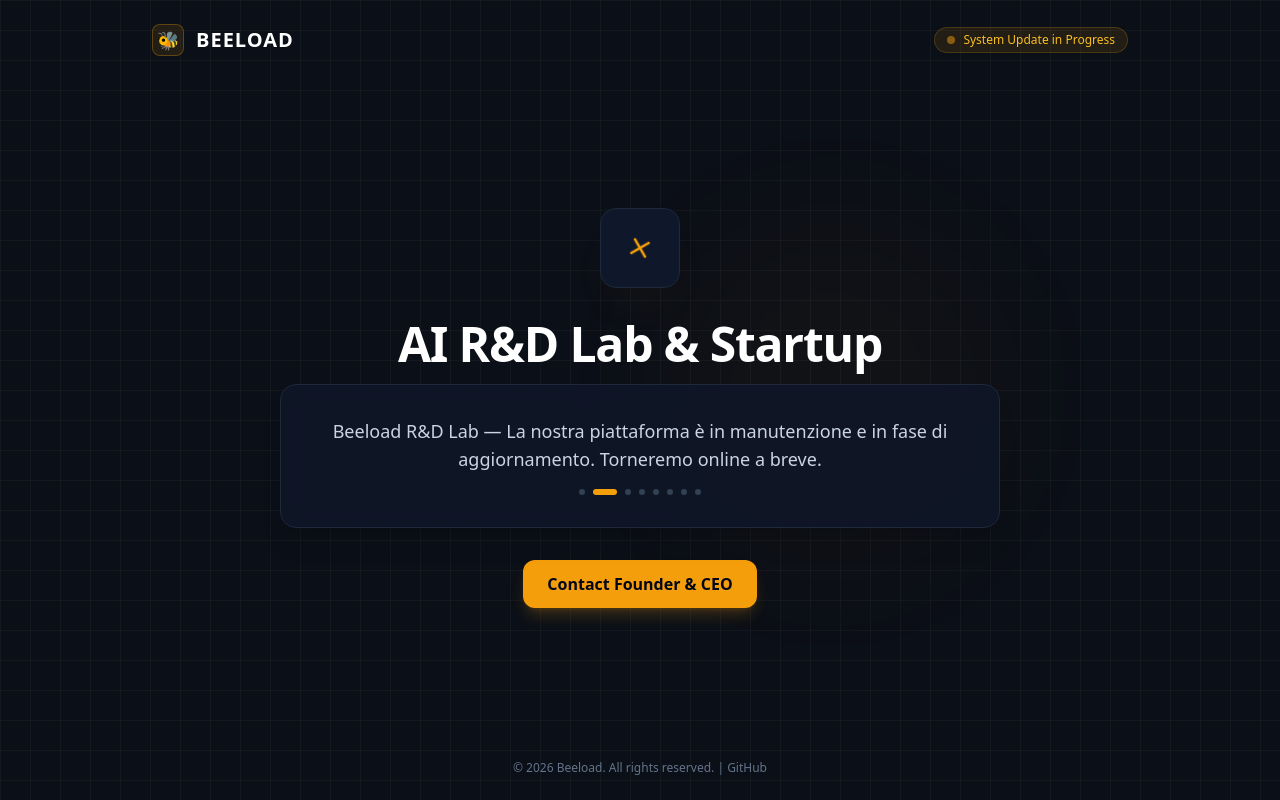
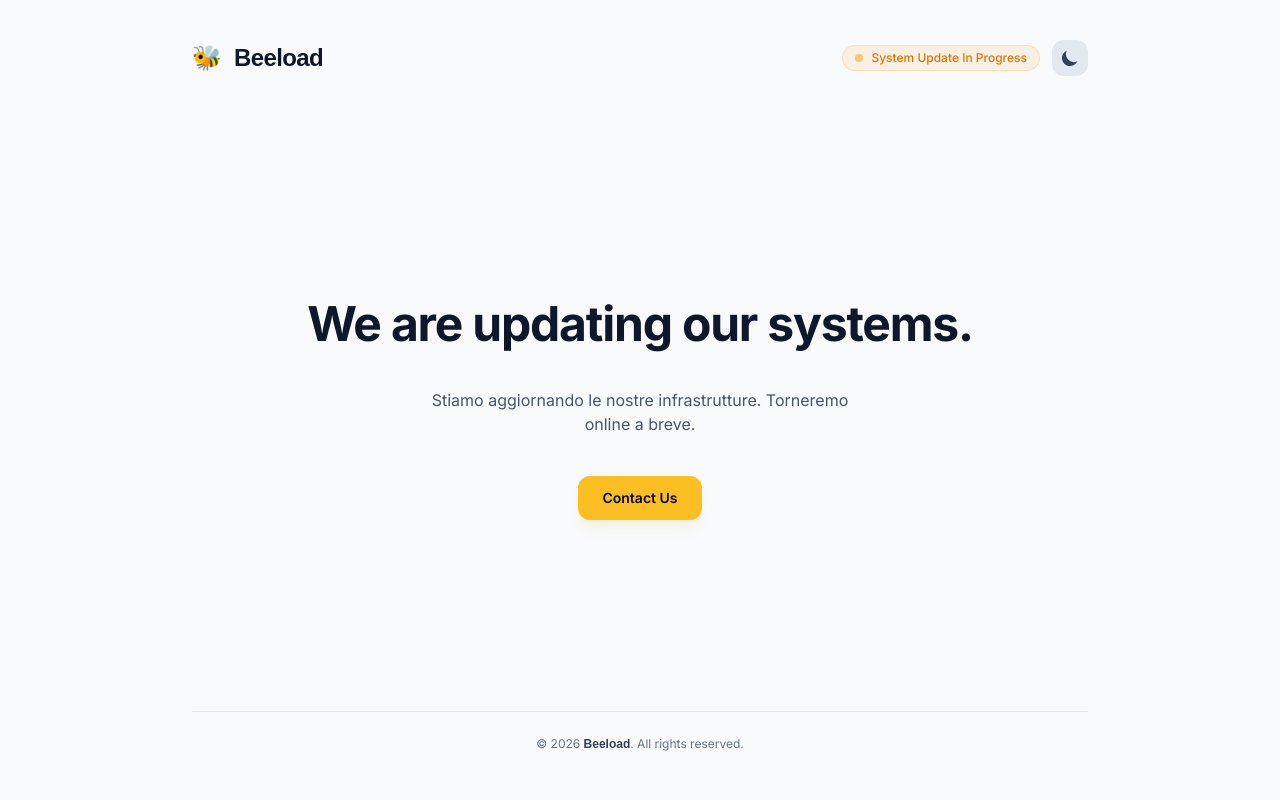
Before and after one commit to beeload-ai/website, a plain HTML site: page index.html in a window 1280 px wide. Drawn offline with nearby package versions, Linux system fonts and the light colour scheme.

Commit message:
Update index.html

```diff
--- a/index.html
+++ b/index.html
@@ -1,157 +1,146 @@
 <!DOCTYPE html>
-<html lang="en" class="dark">
+<html lang="it" class="dark">
 <head>
   <meta charset="UTF-8">
   <meta name="viewport" content="width=device-width, initial-scale=1.0">
-  <title>Beeload — AI R&D Lab & Startup</title>
+  <title>Beeload</title>
+
+  <!-- Google Fonts: Inter -->
+  <link rel="preconnect" href="https://fonts.googleapis.com">
+  <link rel="preconnect" href="https://fonts.gstatic.com" crossorigin>
+  <link href="https://fonts.googleapis.com/css2?family=Inter:wght@300;400;500;600;700&display=swap" rel="stylesheet">
+
+  <!-- Tailwind CSS CDN -->
   <script src="https://cdn.tailwindcss.com"></script>
   <script>
     tailwind.config = {
       darkMode: 'class',
-      theme: {
-        extend: {
-          colors: {
-            brand: {
-              gold: '#F59E0B',
-              dark: '#0B0F17',
-              card: '#111827',
-              border: '#1F2937'
-            }
-          }
-        }
-      }
     }
   </script>
+
   <style>
-    @keyframes pulseGlow {
-      0%, 100% { opacity: 0.2; transform: scale(1); }
-      50% { opacity: 0.5; transform: scale(1.05); }
+    body {
+      font-family: 'Inter', sans-serif;
     }
-    .bg-grid {
-      background-size: 30px 30px;
-      background-image:
-        linear-gradient(to right, rgba(255, 255, 255, 0.03) 1px, transparent 1px),
-        linear-gradient(to bottom, rgba(255, 255, 255, 0.03) 1px, transparent 1px);
-    }
-    .glow-effect {
-      animation: pulseGlow 6s infinite ease-in-out;
-    }
-    .fade-text {
-      transition: opacity 0.5s ease-in-out, transform 0.5s ease-in-out;
-    }
-    .fade-out {
-      opacity: 0;
-      transform: translateY(6px);
-    }
-    .fade-in {
-      opacity: 1;
-      transform: translateY(0);
+    .font-arian {
+      font-family: 'Arian', 'Arian AMU', sans-serif;
     }
   </style>
 </head>
-<body class="bg-brand-dark text-slate-100 min-h-screen flex flex-col justify-between font-sans antialiased bg-grid relative overflow-x-hidden">
+<body class="bg-slate-50 text-slate-900 dark:bg-slate-950 dark:text-slate-100 min-h-screen flex flex-col justify-between items-center p-6 antialiased transition-colors duration-300">
 
-  <!-- Background Ambient Glow -->
-  <div class="absolute top-1/4 left-1/2 -translate-x-1/2 -translate-y-1/2 w-96 h-96 bg-amber-500/10 rounded-full blur-3xl pointer-events-none glow-effect"></div>
+  <!-- Header / Brand -->
+  <header class="w-full max-w-4xl flex justify-between items-center py-4">
+    <div class="flex items-center gap-3">
+      <!-- Immagine Logo Ufficiale -->
+      <img src="logo.png" alt="Beeload Logo" class="h-10 w-auto object-contain" onerror="this.style.display='none'; document.getElementById('logo-fallback').style.display='block';">
 
-  <!-- Header -->
-  <header class="w-full max-w-5xl mx-auto px-6 py-6 flex justify-between items-center z-10">
+      <!-- Fallback se il logo non è ancora stato caricato -->
+      <div id="logo-fallback" class="hidden text-amber-500 font-bold text-2xl">🐝</div>
+
+      <span class="font-arian font-bold text-2xl tracking-tight text-slate-900 dark:text-white">Beeload</span>
+    </div>
+
+    <!-- Controlli Header: Status & Theme Toggle -->
     <div class="flex items-center gap-3">
-      <div class="w-8 h-8 rounded-lg bg-amber-500/10 border border-amber-500/30 flex items-center justify-center text-amber-500 font-bold text-lg">
-        🐝
+      <div class="hidden sm:flex items-center gap-2 px-3 py-1 bg-amber-500/10 border border-amber-500/20 rounded-full text-xs text-amber-600 dark:text-amber-400 font-medium">
+        <span class="w-2 h-2 rounded-full bg-amber-500 animate-pulse"></span>
+        System Update In Progress
       </div>
-      <span class="font-bold text-xl tracking-wider text-white">BEELOAD</span>
-    </div>
-    <div class="inline-flex items-center gap-2 px-3 py-1 rounded-full bg-amber-500/10 border border-amber-500/20 text-xs text-amber-400">
-      <span class="w-2 h-2 rounded-full bg-amber-500 animate-pulse"></span>
-      <span>System Update in Progress</span>
+
+      <!-- Pulsante Switch Light / Dark Mode -->
+      <button id="theme-toggle" class="p-2 rounded-xl bg-slate-200 dark:bg-slate-800 text-slate-700 dark:text-slate-300 hover:bg-slate-300 dark:hover:bg-slate-700 transition-colors" aria-label="Cambia tema">
+        <!-- Icona Sole (Light Mode) -->
+        <svg id="theme-toggle-light-icon" class="w-5 h-5 hidden" fill="currentColor" viewBox="0 0 20 20">
+          <path d="M10 2a1 1 0 011 1v1a1 1 0 11-2 0V3a1 1 0 011-1zm4 8a4 4 0 11-8 0 4 4 0 018 0zm-.464 4.95l.707.707a1 1 0 001.414-1.414l-.707-.707a1 1 0 00-1.414 1.414zm2.12-10.607a1 1 0 010 1.414l-.706.707a1 1 0 11-1.414-1.414l.707-.707a1 1 0 011.414 0zM17 11a1 1 0 100-2h-1a1 1 0 100 2h1zm-7 4a1 1 0 011 1v1a1 1 0 11-2 0v-1a1 1 0 011-1zM5.05 6.464A1 1 0 106.465 5.05l-.708-.707a1 1 0 00-1.414 1.414l.707.707zm1.414 8.486l-.707.707a1 1 0 01-1.414-1.414l.707-.707a1 1 0 011.414 1.414zM4 11a1 1 0 100-2H3a1 1 0 100 2h1z" />
+        </svg>
+        <!-- Icona Luna (Dark Mode) -->
+        <svg id="theme-toggle-dark-icon" class="w-5 h-5 hidden" fill="currentColor" viewBox="0 0 20 20">
+          <path d="M17.293 13.293A8 8 0 016.707 2.707a8.001 8.001 0 1010.586 10.586z" />
+        </svg>
+      </button>
     </div>
   </header>
 
-  <!-- Main Content -->
-  <main class="w-full max-w-3xl mx-auto px-6 py-12 flex-1 flex flex-col justify-center items-center text-center z-10">
+  <!-- Main Content / Rotator -->
+  <main class="w-full max-w-2xl text-center my-auto py-12">
+    <div class="space-y-6">
+      <h1 id="rotating-text" class="text-3xl md:text-5xl font-extrabold tracking-tight text-slate-900 dark:text-slate-100 min-h-[80px] flex items-center justify-center transition-opacity duration-500 opacity-100">
+        <!-- Testo aggiornato dinamicamente via JS -->
+      </h1>
 
-    <!-- Central Icon Badge -->
-    <div class="mb-8 relative">
-      <div class="w-20 h-20 rounded-2xl bg-slate-900 border border-slate-800 flex items-center justify-center shadow-2xl shadow-amber-500/5">
-        <svg class="w-10 h-10 text-amber-500 animate-spin" style="animation-duration: 12s;" fill="none" stroke="currentColor" viewBox="0 0 24 24">
-          <path stroke-linecap="round" stroke-linejoin="round" stroke-width="1.5" d="M12 6v6m0 0v6m0-6h6m-6 0H6"></path>
-        </svg>
+      <p class="text-slate-600 dark:text-slate-400 text-sm md:text-base max-w-md mx-auto">
+        Stiamo aggiornando le nostre infrastrutture. Torneremo online a breve.
+      </p>
+
+      <div class="pt-4">
+        <a href="mailto:contact@beeload.it" class="inline-flex items-center justify-center px-6 py-3 text-sm font-semibold text-slate-950 bg-amber-400 hover:bg-amber-300 transition-colors rounded-xl shadow-lg shadow-amber-500/10">
+          Contact Us
+        </a>
       </div>
     </div>
-
-    <!-- Title -->
-    <h1 class="text-3xl sm:text-5xl font-extrabold text-white tracking-tight mb-4">
-      AI R&D Lab & Startup
-    </h1>
-
-    <!-- Subtitle / Rotating Text Box -->
-    <div class="w-full bg-slate-900/80 backdrop-blur-md border border-slate-800 rounded-2xl p-6 sm:p-8 shadow-xl mb-8 min-h-[140px] flex flex-col justify-center items-center">
-      <p id="rotator" class="text-slate-300 text-base sm:text-lg leading-relaxed fade-text fade-in">
-        <!-- Text injected by JS -->
-      </p>
-      <div class="flex items-center gap-2 mt-4" id="indicators">
-        <!-- Dots injected by JS -->
-      </div>
-    </div>
-
-    <!-- Direct Contact Button -->
-    <a href="mailto:vincenzobarreca@beeload.it" class="inline-flex items-center justify-center px-6 py-3 rounded-xl bg-amber-500 hover:bg-amber-400 text-slate-950 font-semibold transition-all duration-200 shadow-lg shadow-amber-500/20">
-      Contact Founder & CEO
-    </a>
-
   </main>
 
   <!-- Footer -->
-  <footer class="w-full max-w-5xl mx-auto px-6 py-6 text-center text-xs text-slate-500 z-10">
-    <p>&copy; 2026 Beeload. All rights reserved. | <a href="https://github.com/beeload-ai" class="hover:text-amber-400 transition-colors">GitHub</a></p>
+  <footer class="w-full max-w-4xl text-center py-6 text-xs text-slate-500 dark:text-slate-500 border-t border-slate-200 dark:border-slate-900">
+    &copy; <script>document.write(new Date().getFullYear())</script> <span class="font-arian font-bold text-slate-700 dark:text-slate-400">Beeload</span>. All rights reserved.
   </footer>
 
-  <!-- Rotation Script -->
+  <!-- Script Gestione Tema & Rotatore Multilingua -->
   <script>
+    // --- GESTIONE TEMA LIGHT/DARK ---
+    const themeToggleBtn = document.getElementById('theme-toggle');
+    const darkIcon = document.getElementById('theme-toggle-dark-icon');
+    const lightIcon = document.getElementById('theme-toggle-light-icon');
+
+    // Imposta tema iniziale in base a localStorage o preferenze di sistema
+    if (localStorage.getItem('theme') === 'light' || (!('theme' in localStorage) && window.matchMedia('(prefers-color-scheme: light)').matches)) {
+      document.documentElement.classList.remove('dark');
+      darkIcon.classList.remove('hidden');
+    } else {
+      document.documentElement.classList.add('dark');
+      lightIcon.classList.remove('hidden');
+    }
+
+    // Toggle Tema al click
+    themeToggleBtn.addEventListener('click', function() {
+      lightIcon.classList.toggle('hidden');
+      darkIcon.classList.toggle('hidden');
+
+      if (document.documentElement.classList.contains('dark')) {
+        document.documentElement.classList.remove('dark');
+        localStorage.setItem('theme', 'light');
+      } else {
+        document.documentElement.classList.add('dark');
+        localStorage.setItem('theme', 'dark');
+      }
+    });
+
+    // --- ROTATORE TESTO MULTILINGUA ---
     const messages = [
-      { text: "Beeload R&D Lab — Our platform is under maintenance and undergoing a major update. We will be back online shortly.", lang: "EN" },
-      { text: "Beeload R&D Lab — La nostra piattaforma è in manutenzione e in fase di aggiornamento. Torneremo online a breve.", lang: "IT" },
-      { text: "Beeload R&D Lab — Notre plateforme est en maintenance et en cours de mise à jour. Nous serons de retour sous peu.", lang: "FR" },
-      { text: "Beeload R&D Lab — Unsere Plattform wird gewartet und aktualisiert. Wir sind in Kürze wieder online.", lang: "DE" },
-      { text: "Beeload R&D Lab — Nuestra plataforma está en mantenimiento y actualización. Volveremos a estar en línea muy pronto.", lang: "ES" },
-      { text: "Beeload R&D Lab — A nossa plataforma está em manutenção e a ser atualizada. Estaremos de volta em breve.", lang: "PT" },
-      { text: "Beeload R&D Lab — Наша платформа находится на техническом обслуживании и обновляется. Мы скоро вернемся в сеть.", lang: "RU" },
-      { text: "Beeload R&D Lab — 我们的平台正在进行系统维护与升级，将很快重新上线。", lang: "ZH" }
+      "Stiamo aggiornando i nostri sistemi.",
+      "We are updating our systems.",
+      "Estamos aggiornando nuestros sistemas.",
+      "Nous mettons à jour nos systèmes.",
+      "Wir aktualisieren unsere Systeme.",
+      "Nossos sistemas estão sendo atualizados.",
+      "Sistemlerimizi güncelliyoruz.",
+      "Perbarui sistem kami sedang berlangsung."
     ];
 
     let currentIndex = 0;
-    const rotator = document.getElementById("rotator");
-    const indicatorsContainer = document.getElementById("indicators");
-
-    // Render indicators
-    messages.forEach((m, idx) => {
-      const dot = document.createElement("span");
-      dot.className = `h-1.5 rounded-full transition-all duration-300 ${idx === 0 ? "w-6 bg-amber-500" : "w-1.5 bg-slate-700"}`;
-      dot.id = `dot-${idx}`;
-      indicatorsContainer.appendChild(dot);
-    });
+    const textElement = document.getElementById("rotating-text");
 
     function updateText() {
-      rotator.classList.remove("fade-in");
-      rotator.classList.add("fade-out");
-
+      textElement.classList.add("opacity-0");
       setTimeout(() => {
-        // Update active dot
-        document.getElementById(`dot-${currentIndex}`).className = "w-1.5 h-1.5 rounded-full bg-slate-700 transition-all duration-300";
+        textElement.textContent = messages[currentIndex];
+        textElement.classList.remove("opacity-0");
         currentIndex = (currentIndex + 1) % messages.length;
-        document.getElementById(`dot-${currentIndex}`).className = "w-6 h-1.5 rounded-full bg-amber-500 transition-all duration-300";
-
-        rotator.textContent = messages[currentIndex].text;
-        rotator.classList.remove("fade-out");
-        rotator.classList.add("fade-in");
       }, 500);
     }
 
-    // Initialize first text
-    rotator.textContent = messages[0].text;
-
-    // Change language every 3.5 seconds
+    updateText();
     setInterval(updateText, 3500);
   </script>
 </body>
```
